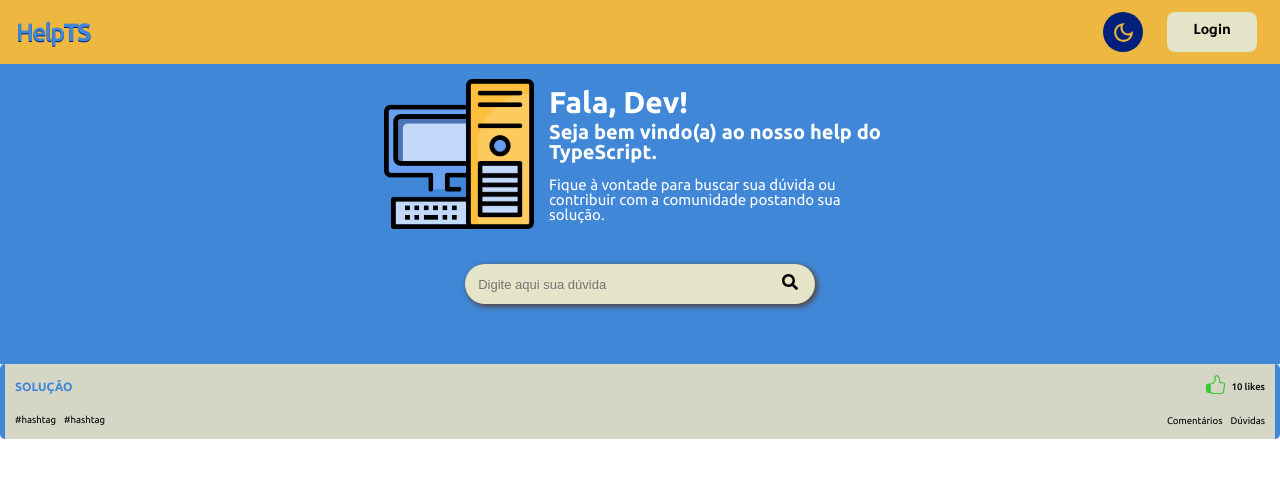
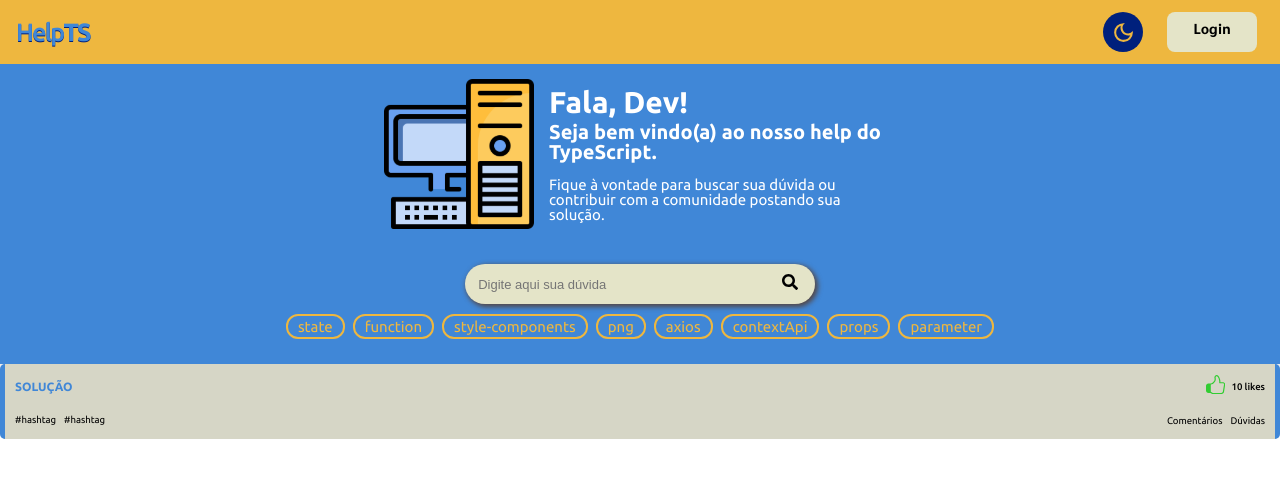
Before and after one commit to projeto-front-end-g5/HelpTS, a React (Create React App) app: page /dashboard in a window 1280 px wide. Shown: the top 478 px of the page. Built offline with nearby package versions, Linux system fonts and the light colour scheme.

Commit message:
fix: lista de tags && styles

```diff
--- a/src/components/ButtonTag/styles.ts
+++ b/src/components/ButtonTag/styles.ts
@@ -1,8 +1,8 @@
 import styled from 'styled-components';
 
-export const Container = styled.div`
+export const Button = styled.div`
 
-     >button{
+    >button{
         text-align: center;
 
         background-color: var(--grey-light);
@@ -15,7 +15,7 @@ export const Container = styled.div`
         font-family: 'Tajawal';
         font-size: 0.625rem;
 
-  }
+    }
 
 
 `;
--- a/src/components/DashboardDescription/index.tsx
+++ b/src/components/DashboardDescription/index.tsx
@@ -1,6 +1,12 @@
 import { Container } from './styles';
 import pc from '../../assets/pc.svg';
 import InputSearch from '../InputSearch';
+import TagList from '../TagList';
+
+
+
+
+
 
 const DashboardDescription = () => (
   <Container>
@@ -16,6 +22,7 @@ const DashboardDescription = () => (
       </div>
     </div>
     <InputSearch />
+    <TagList/>
   </Container>
 );
 
--- a/src/components/InputSearch/styles.ts
+++ b/src/components/InputSearch/styles.ts
@@ -1,7 +1,7 @@
 import styled from 'styled-components';
 
 export const Container = styled.div`
-  margin-top: 1.25rem;
+  margin-top: 15px;
   border: none;
   border-radius: 1.3125rem;
   box-shadow: 0.125rem 0.125rem 0.3125rem 0.0625rem #544848;
@@ -40,6 +40,10 @@ export const Container = styled.div`
     width: 20rem;
   }
 
+  @media (min-width: 500px) {
+    margin-top: 20px;
+  }
+
   @media (min-width: 600px) {
     margin-top: 2.1875rem;
     height: 2.5rem;
--- /dev/null
+++ b/src/components/TagList/index.tsx
@@ -0,0 +1,20 @@
+import { useTagListContext } from "../../contexts/TagListContext";
+import { Button, ListTagContainer } from "./style";
+
+
+function TagList() {
+    const {tags} = useTagListContext();
+    return (
+        <ListTagContainer>
+            {
+                tags.map((item) => (
+                    <li>
+                        <Button>{item}</Button>
+                    </li>
+                ))
+            }
+        </ListTagContainer>
+    )
+}
+
+export default TagList;
--- /dev/null
+++ b/src/components/TagList/style.ts
@@ -0,0 +1,63 @@
+import styled from "styled-components";
+
+export const ListTagContainer = styled.ul`
+  display: flex;
+  justify-content: center;
+  align-items: center;
+  gap: 8px;
+  overflow-x: scroll;
+  ::-webkit-scrollbar {
+    display: none;
+  }
+
+  margin-top: 10px;
+  width: 100%;
+`;
+
+export const Button = styled.button`
+  display: flex;
+  justify-content: center;
+  align-items: center;
+
+  font-family: 'Ubuntu';
+  font-style: normal;
+
+  font-size: 12px;
+
+  padding: 6px;
+
+  width: fit-content;
+  height: 20px;
+
+  white-space: nowrap;
+
+  background-color: transparent;
+  border-radius: 12px;
+  border: 2px solid var(--yellow);
+  color: var( --yellow);
+
+  transition: 0.4s;
+
+  :hover {
+    cursor: pointer;
+    letter-spacing: 0.100em;
+    box-shadow: 0px 0px 10px 1px yellow;
+    background-color: var(--yellow);
+    color: white;
+  }
+
+  :focus {
+    letter-spacing: 0.100em;
+    box-shadow: 0px 0px 10px 1px yellow;
+    background-color: var(--yellow);
+    color: white;
+  }
+
+
+  @media (min-width:600px) {
+    font-size: 15px;
+    height: 25px;
+    padding: 10px;
+  }
+
+`;
--- /dev/null
+++ b/src/contexts/TagListContext.tsx
@@ -0,0 +1,23 @@
+
+import { createContext, ReactNode, useContext, useState } from "react";
+
+interface ITagListProviderProps {
+    children: ReactNode;
+}
+
+interface ITagListProvidder {
+    tags: string[]
+    setTags: React.Dispatch<React.SetStateAction<string[]>>
+}
+
+const TagListContext = createContext<ITagListProvidder>({} as ITagListProvidder)
+export const useTagListContext = () => useContext(TagListContext)
+
+function TagListProvidder ({children}: ITagListProviderProps) {
+    const [tags, setTags] = useState<string[]>(["state", "function", "style-components", "png", "axios", "contextApi", "props", "parameter"])
+
+
+    return (<TagListContext.Provider value={{tags, setTags}}>{children}</TagListContext.Provider>)
+}
+
+export default TagListProvidder;
--- a/src/index.tsx
+++ b/src/index.tsx
@@ -3,6 +3,7 @@ import ReactDOM from 'react-dom/client';
 import { BrowserRouter } from 'react-router-dom';
 import App from './App';
 import HeaderProvider from './contexts/HeaderContext';
+import TagListProvidder from './contexts/TagListContext';
 import reportWebVitals from './reportWebVitals';
 
 const root = ReactDOM.createRoot(
@@ -12,7 +13,9 @@ root.render(
   <React.StrictMode>
     <BrowserRouter>
       <HeaderProvider>
+        <TagListProvidder>
         <App />
+        </TagListProvidder>
       </HeaderProvider>
     </BrowserRouter>
   </React.StrictMode>
```
Also changed, not shown: src/components/ButtonTag/index.tsx (+5 -5 lines).
